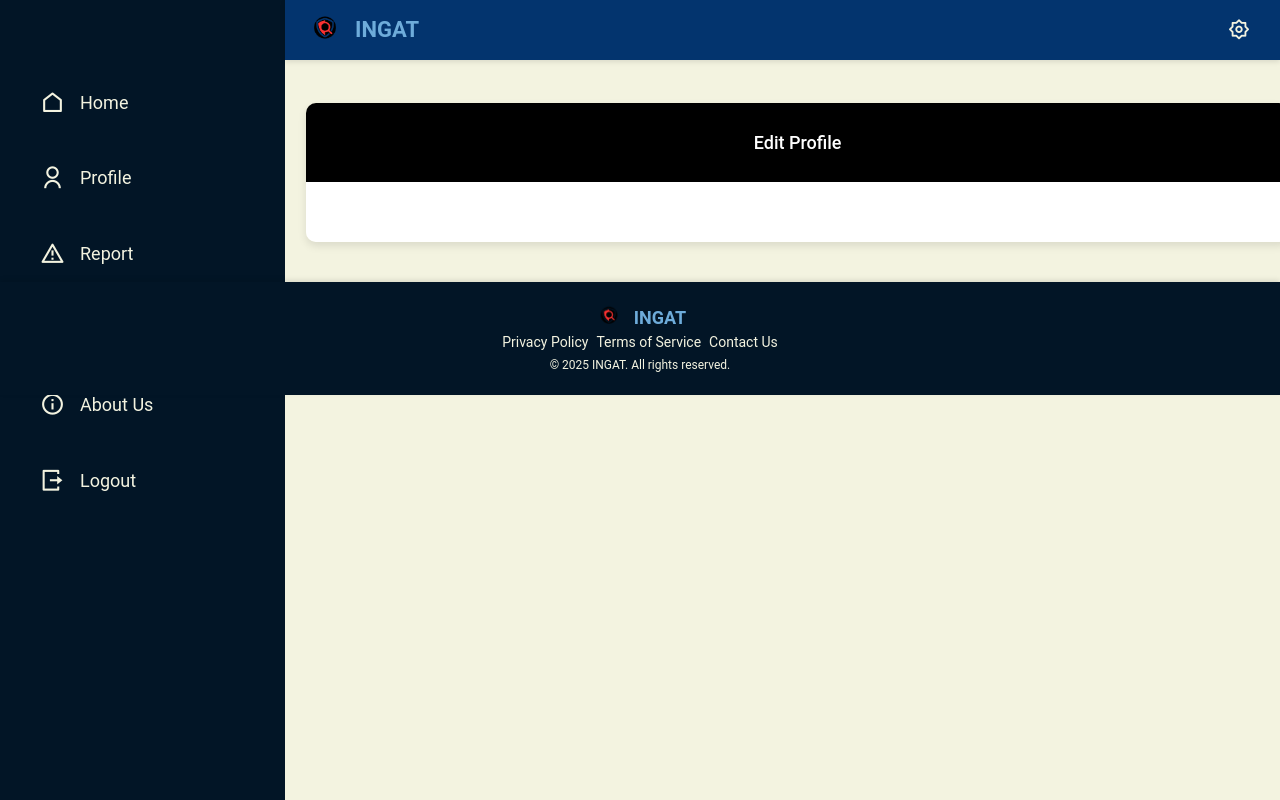
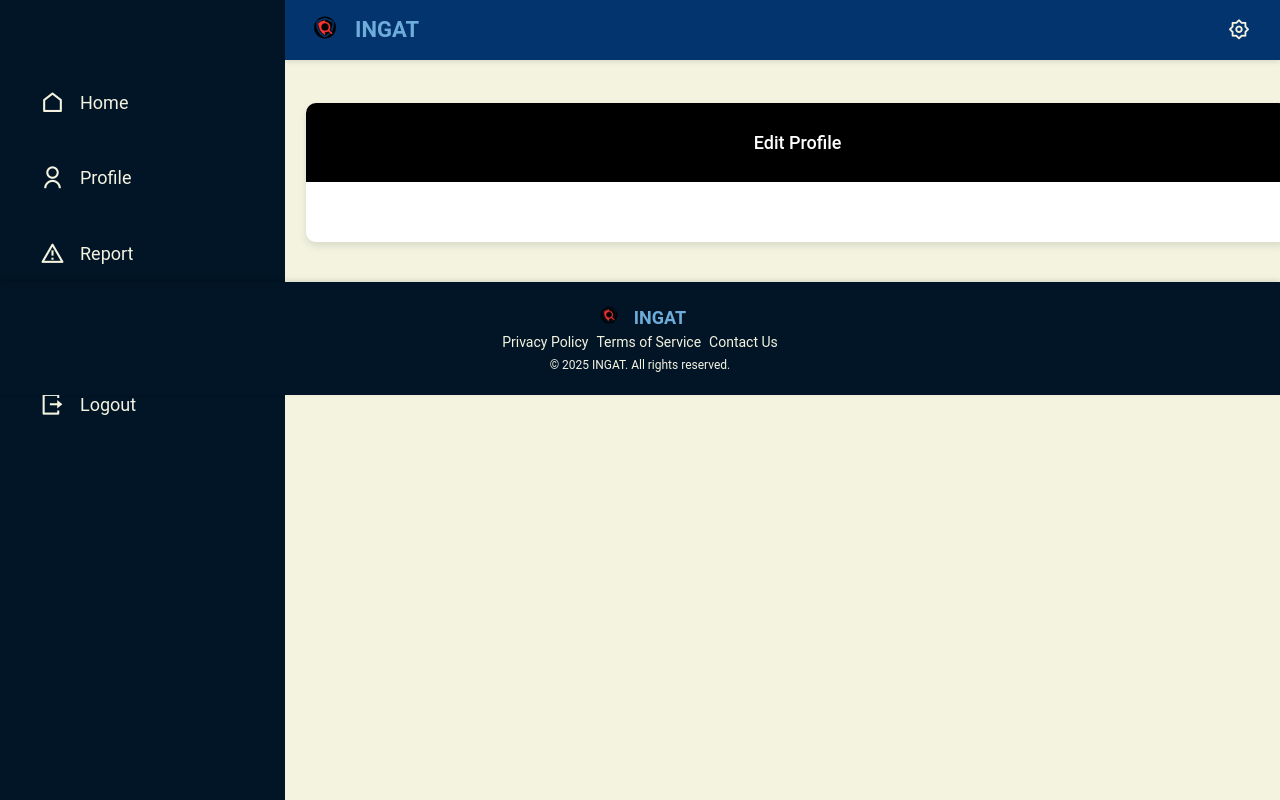
Before and after one commit to brynldrn/ingat, a PHP site: page /inform/users/profile.php in a window 1280 px wide. Run offline with PHP 8.4, Linux system fonts and the light colour scheme; the visitor is signed in with stand-in values (Sample User, id 1); data comes from the database, SQL or seed files in the repository; data that the repository does not hold is empty; some libraries are stand-ins or nearby versions.

Commit message:
rmove about us

```diff
--- a/users/includes/sidebar.php
+++ b/users/includes/sidebar.php
@@ -40,9 +40,6 @@
          </a>
          <a href="status.php">
             <i class="ri-bar-chart-line"></i> Status
-         </a>
-         <a href="#">
-            <i class="ri-information-line"></i> About Us
          </a>
          <a href="logout.php">
             <i class="ri-logout-box-r-line"></i> Logout
--- a/users/profile.php
+++ b/users/profile.php
@@ -380,7 +380,7 @@
                                                         </div>
                                                     </div>
                                                     <div class="form-group">
-                                                        <label for="user_email">User Email</label>
+                                                        <label for="user_email">Email</label>
                                                         <input type="email" name="user_email" required value="<?php echo htmlentities($row['user_email']); ?>" class="form-control" readonly>
                                                     </div>
                                                     <div class="form-group">
```
